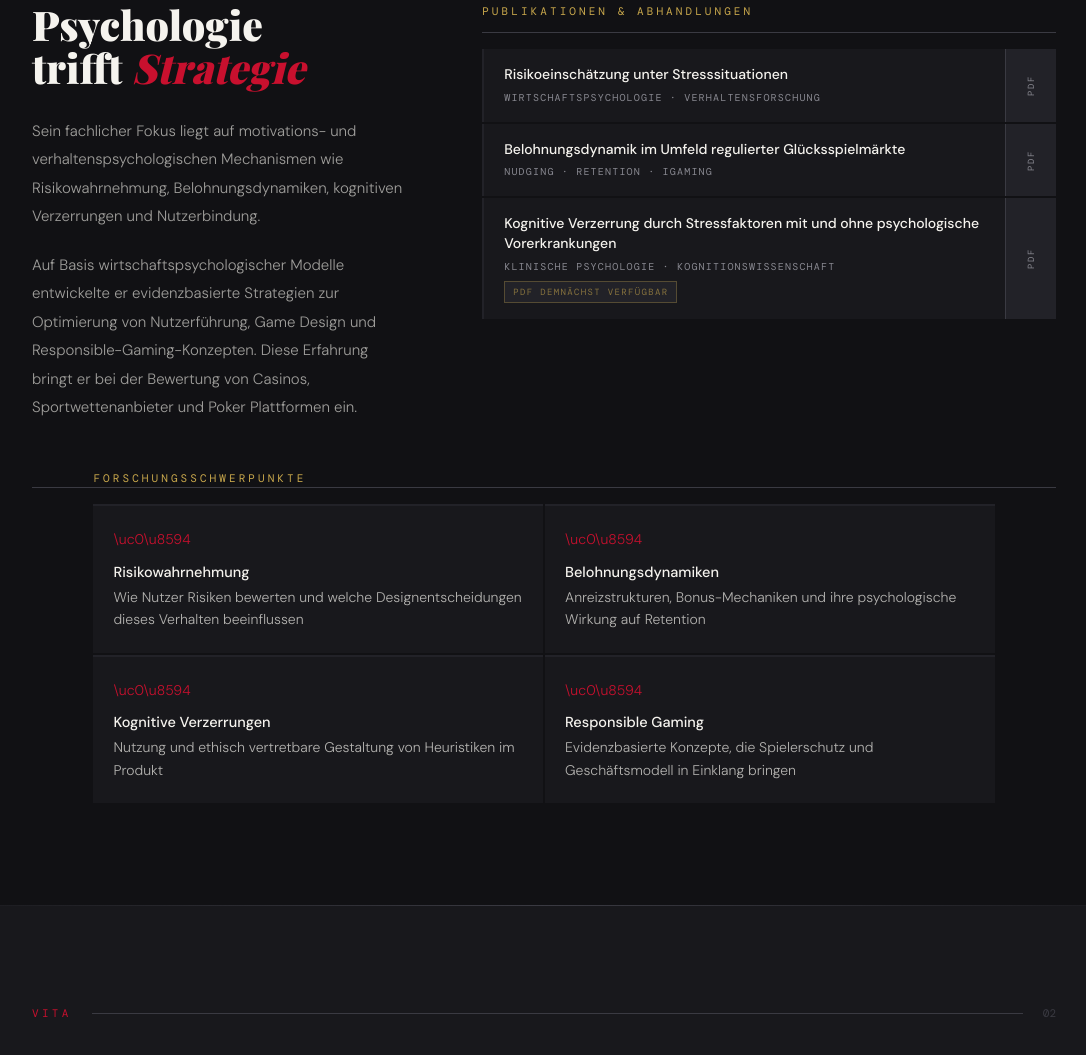
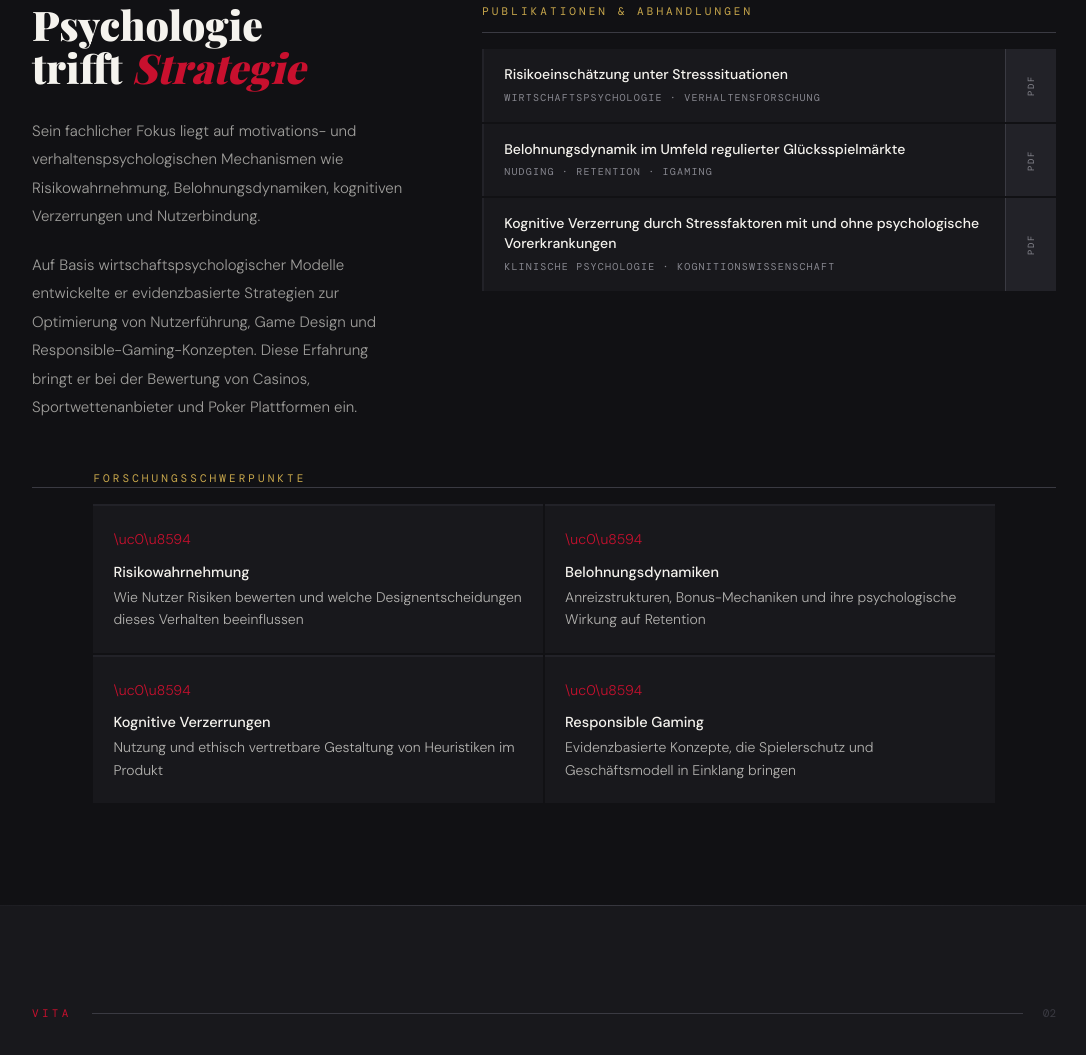
Before and after one commit to dekabet/christoph-schroth, a plain HTML site: page index.html in a window 1280 px wide. Shown: the part 1131-2186 px from the top of the page, without its empty margins (96-1182 px from the left). Drawn offline with nearby package versions, Linux system fonts and the light colour scheme; a web font is replaced by a local one.

Commit message:
Remove PDF availability badge from publication item
Removed the badge indicating PDF availability.

```diff
--- a/index.html
+++ b/index.html
@@ -767,7 +767,6 @@
           <div class="pub-body">
             <div class="pub-title">Kognitive Verzerrung durch Stressfaktoren mit und ohne psychologische Vorerkrankungen</div>
             <div class="pub-meta">Klinische Psychologie · Kognitionswissenschaft</div>
-            <div class="pub-badge coming">PDF demnächst verfügbar</div>
           </div>
           <a href="Kognitive_Verzerrung_Stressfaktoren_Schroth.pdf" class="pub-action" title="PDF herunterladen">
             <span class="pub-action-label">PDF</span>
```
